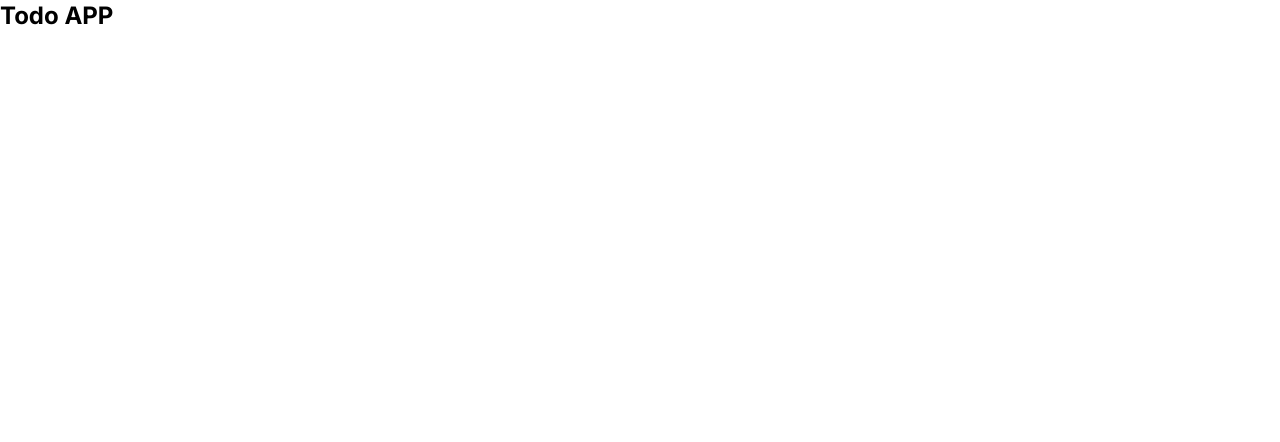
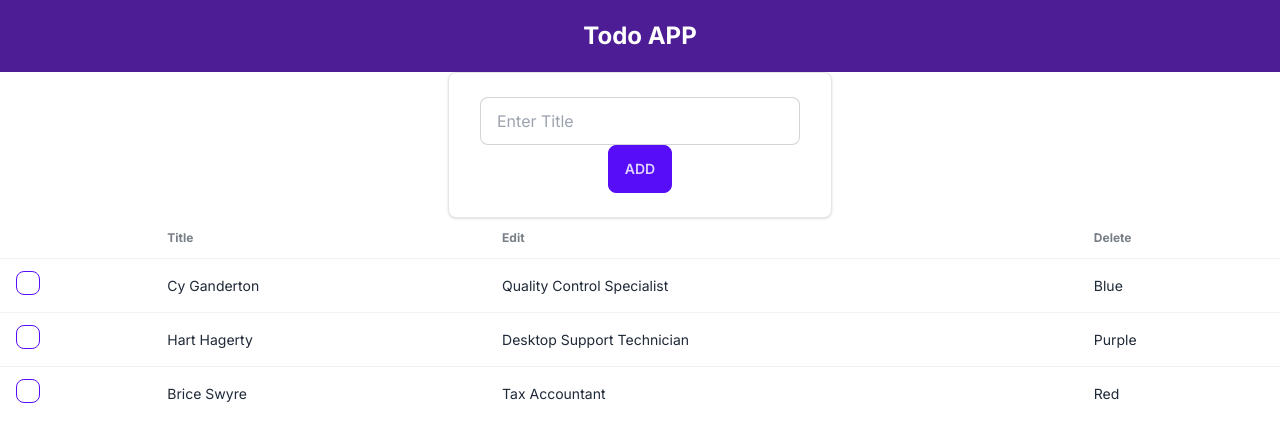
Before and after one commit to noaysk/Next-ToDoApp, a Next.js app: page / in a window 1280 px wide. Shown: the top 442 px of the page. Built offline with nearby package versions, Linux system fonts and the light colour scheme.

Commit message:
installed daisyUI

```diff
--- a/package.json
+++ b/package.json
@@ -21,6 +21,7 @@
   },
   "devDependencies": {
     "autoprefixer": "^10.4.14",
+    "daisyui": "^3.4.0",
     "postcss": "^8.4.27",
     "tailwindcss": "^3.3.3"
   }
--- /dev/null
+++ b/src/app/components/AddTask.tsx
@@ -0,0 +1,13 @@
+const AddTask = () => {
+  return (
+    <div className="max-w-sm p-6 bg-white border border-gray-200 rounded-lg shadow dark:bg-gray-800 dark:border-gray-700 flex flex-col items-center my-0 mx-auto">
+      <input
+        type="text"
+        placeholder="Enter Title"
+        className="input input-bordered w-full max-w-xs"
+      />
+      <button className="btn btn-primary">ADD</button>
+    </div>
+  );
+};
+export default AddTask;
--- /dev/null
+++ b/src/app/components/TodoList.tsx
@@ -0,0 +1,43 @@
+const TodoList = () => {
+    return (
+        <div className="overflow-x-auto">
+        <table className="table">
+          {/* head */}
+          <thead>
+            <tr>
+              <th></th>
+              <th>Title</th>
+              <th>Edit</th>
+              <th>Delete</th>
+            </tr>
+          </thead>
+          <tbody>
+            {/* row 1 */}
+            <tr>
+              <th><input type="checkbox" className="checkbox checkbox-primary" /></th>
+              <td>Cy Ganderton</td>
+              <td>Quality Control Specialist</td>
+              <td>Blue</td>
+            </tr>
+            {/* row 2 */}
+            <tr>
+              <th><input type="checkbox" className="checkbox checkbox-primary" /></th>
+              <td>Hart Hagerty</td>
+              <td>Desktop Support Technician</td>
+              <td>Purple</td>
+            </tr>
+            {/* row 3 */}
+            <tr>
+              <th>    <input type="checkbox" className="checkbox checkbox-primary" />
+</th>
+              <td>Brice Swyre</td>
+              <td>Tax Accountant</td>
+              <td>Red</td>
+            </tr>
+          </tbody>
+        </table>
+
+      </div>
+    );
+  };
+  export default TodoList;
--- a/src/app/page.tsx
+++ b/src/app/page.tsx
@@ -1,7 +1,15 @@
+import Image from "next/image";
+import AddTask from "./components/AddTask";
+import TodoList from "./components/TodoList";
+
 export default function Home() {
   return (
     <main>
-        <h1 className="font-bold text-2xl">Todo APP</h1>
+      <div className="text-center bg-violet-900 py-5 ">
+        <h1 className="text-white font-bold text-2xl">Todo APP</h1>
+      </div>
+      <AddTask />
+      <TodoList />
     </main>
   );
 }
--- a/tailwind.config.js
+++ b/tailwind.config.js
@@ -9,5 +9,5 @@ module.exports = {
   theme: {
     extend: {},
   },
-  plugins: [],
+  plugins: [require("daisyui")],
 }
```
Also changed, not shown: 1 other file (tests, documents, lock files or other folders).
